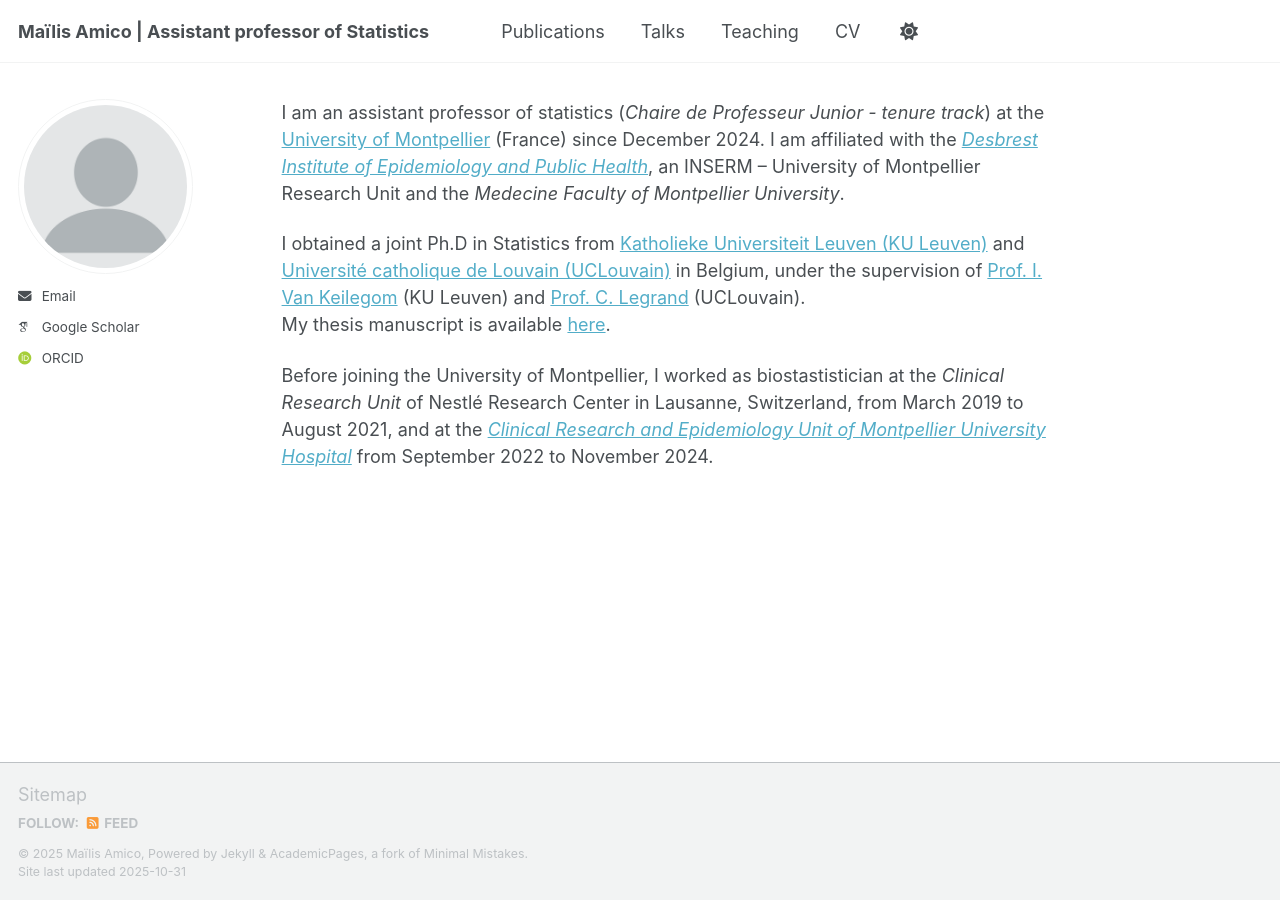
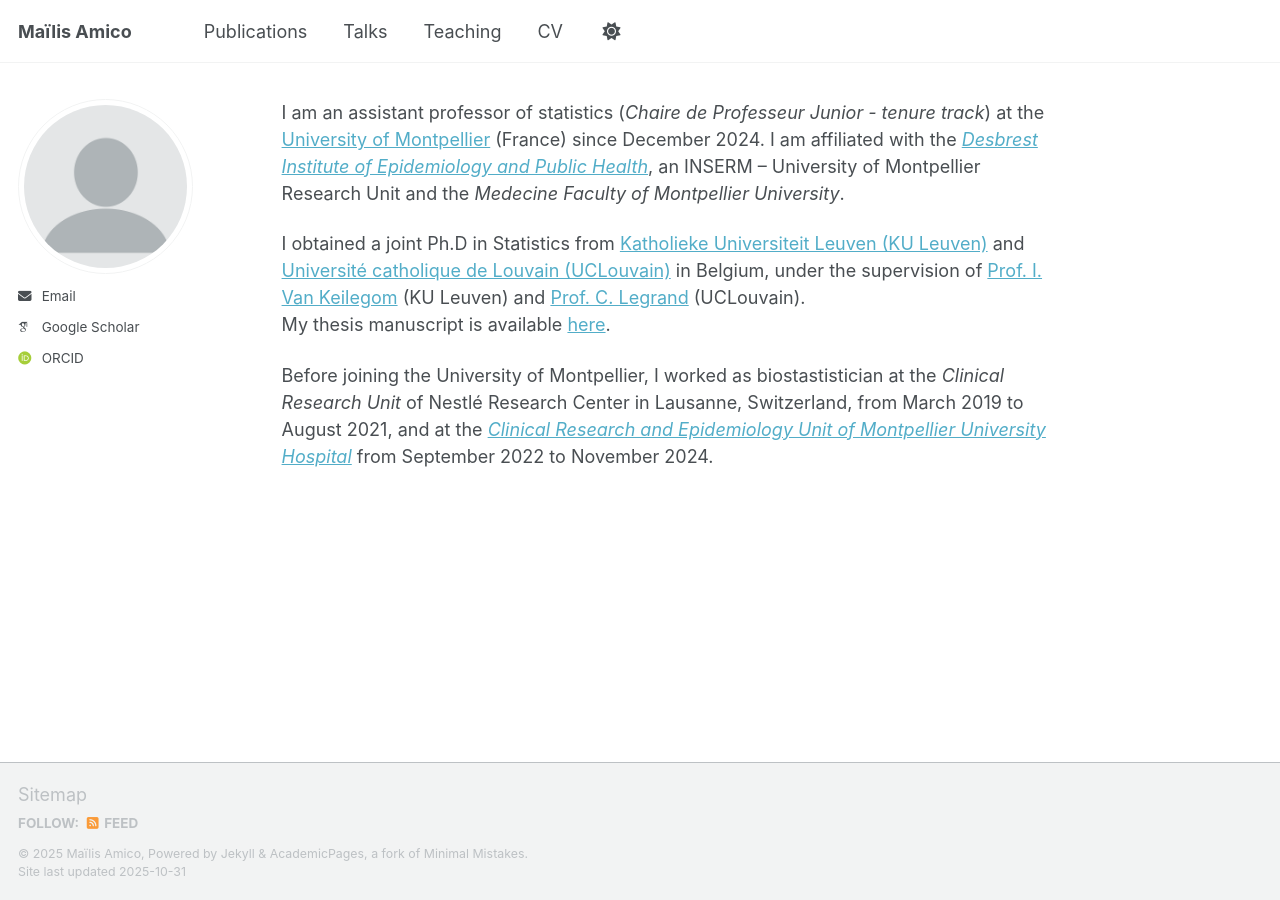
Before and after one commit to maamico/maamico.github.io, a Jekyll site: the page built from _pages/about.md, in a window 1280 px wide. Built offline with Jekyll 4.4.1, drawn with Linux system fonts in a browser that asks for light colours; some web fonts are replaced; a script that is not in the unit is left out.

Commit message:
Update _config.yml

```diff
--- a/_config.yml
+++ b/_config.yml
@@ -9,7 +9,7 @@
 # Basic Site Settings
 locale                   : "en-US"
 site_theme               : "default" # Currently available options are "default", "air"
-title                    : "Maïlis Amico | Assistant professor of Statistics"
+title                    : "Maïlis Amico"
 title_separator          : "-"
 name                     : &name "Maïlis Amico"
 description              : &description "Your Name's academic portfolio"   # Update this with a general description of your site, this is the default if not overridden by a page
```
